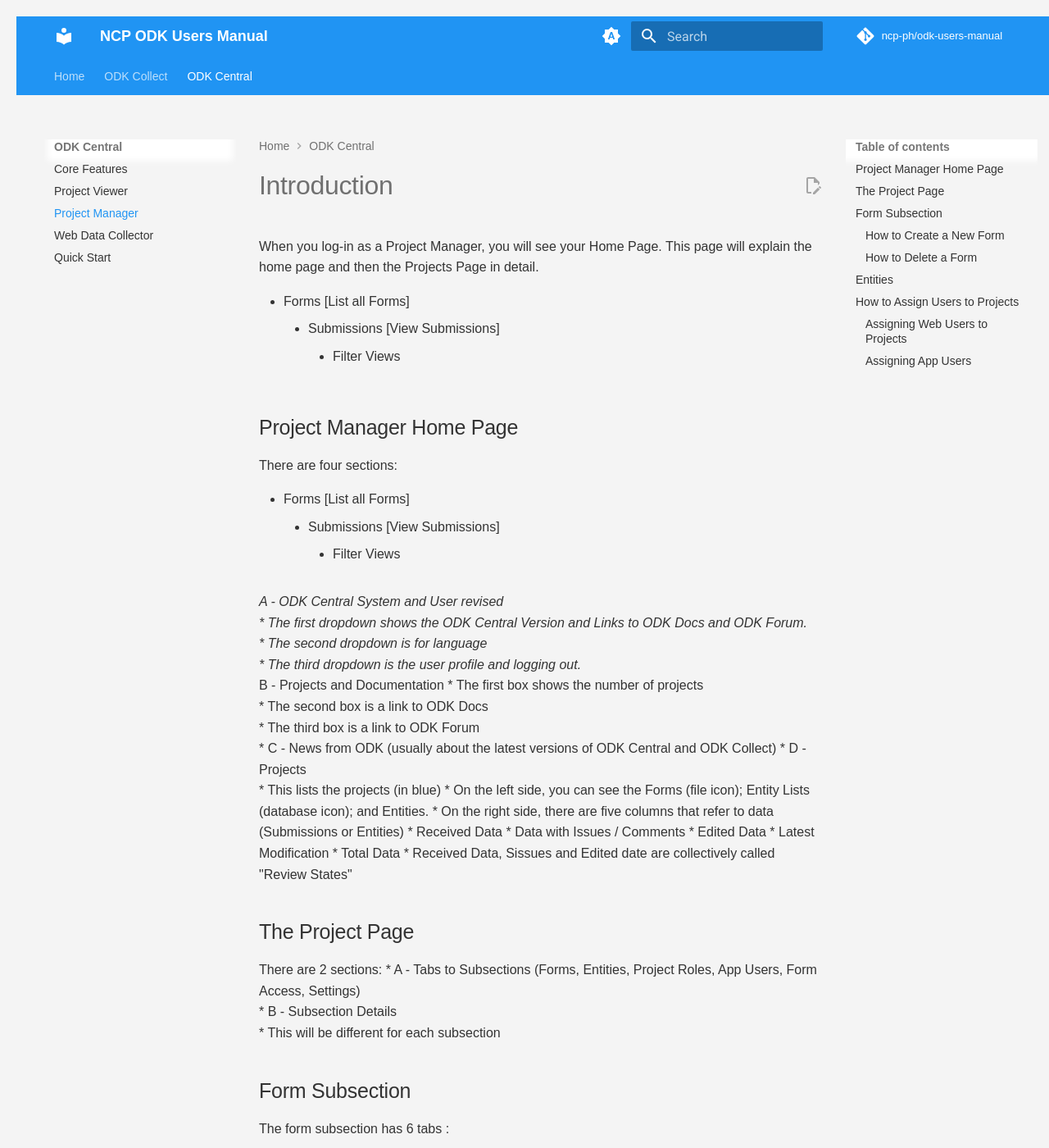
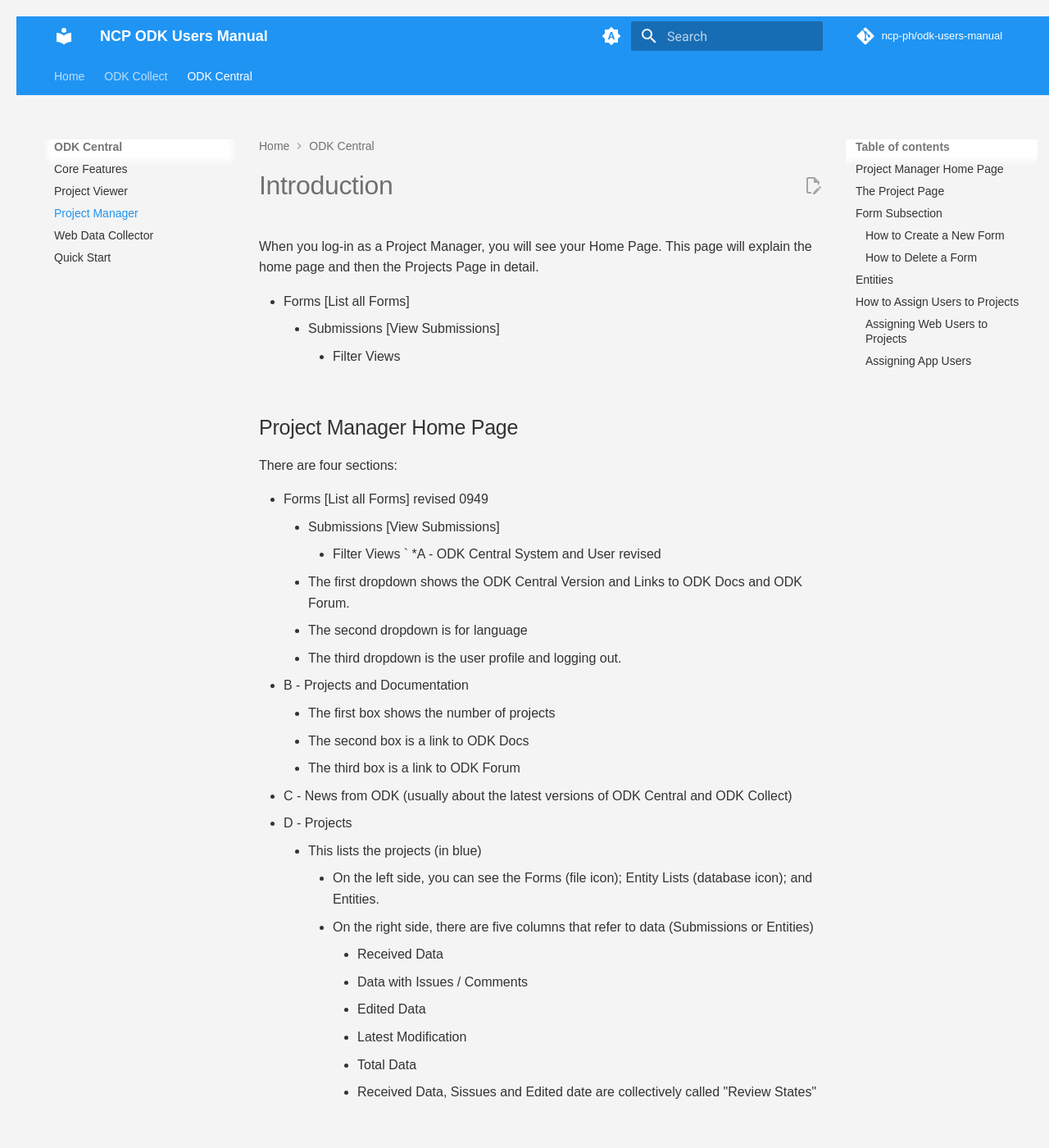
Before and after one commit to ncp-ph/odk-users-manual, an MkDocs documentation site: the page built from docs/project_manager.md, in a window 1280 px wide and 1400 px high. Shown: the whole window at 82% size. Built offline with MkDocs 1.6.1 and Material for MkDocs 9.7.7, drawn with Linux system fonts in a browser that asks for light colours; comment, search, counter and statistics services are not loaded.

Commit message:
Modify Project Manager text

```diff
--- a/docs/project_manager.md
+++ b/docs/project_manager.md
@@ -9,10 +9,10 @@ When you log-in as a Project Manager, you will see your Home Page. This page wil
 ## Project Manager Home Page
 There are four sections:
 
-* Forms [List all Forms]
+* Forms [List all Forms]  revised 0949
     * Submissions [View Submissions]
         * Filter Views
-
+        `
 *A - ODK Central System and User revised
     * The first dropdown shows the ODK Central Version and Links to ODK Docs and ODK Forum.
     * The second dropdown is for language
```
